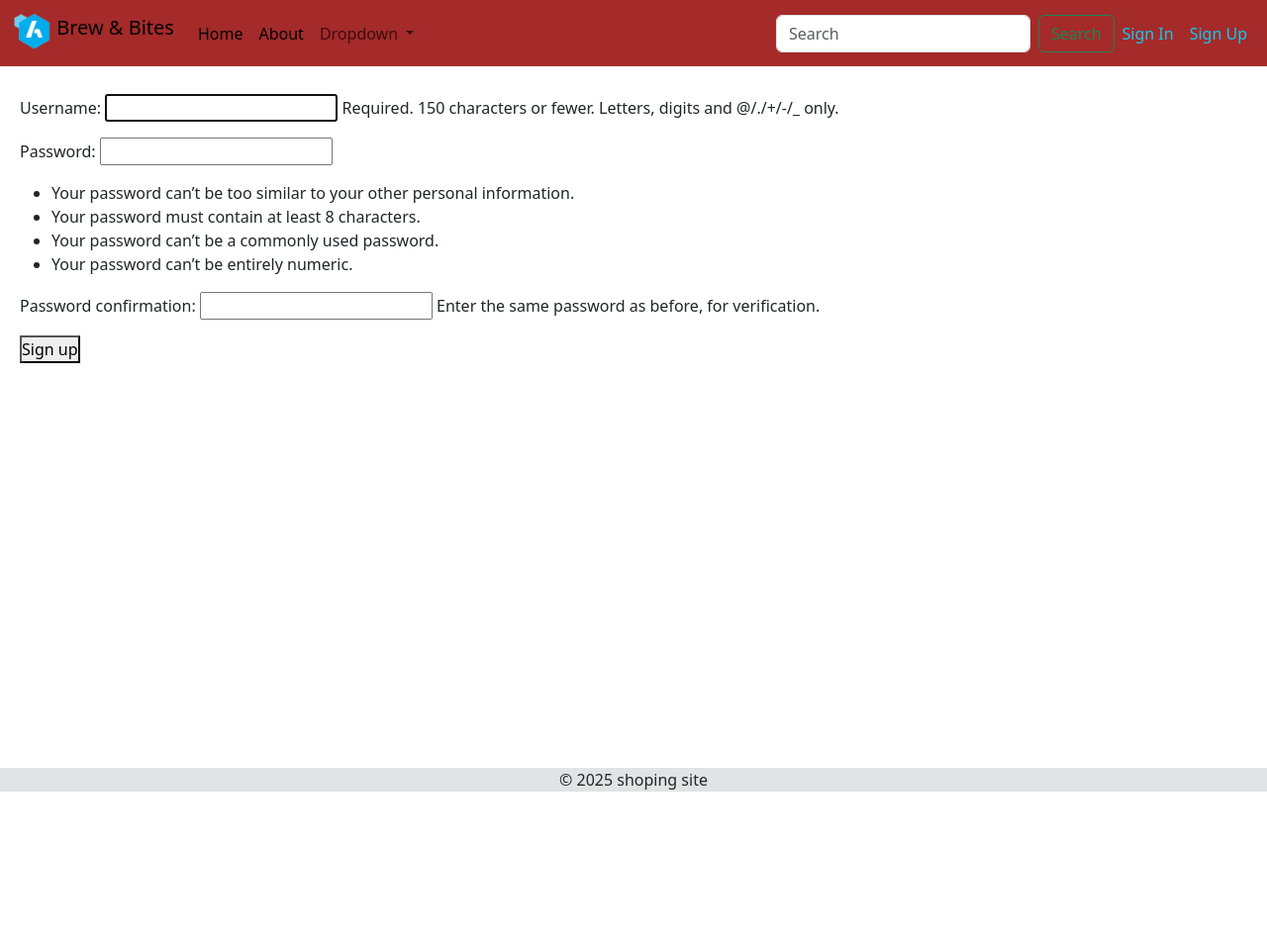
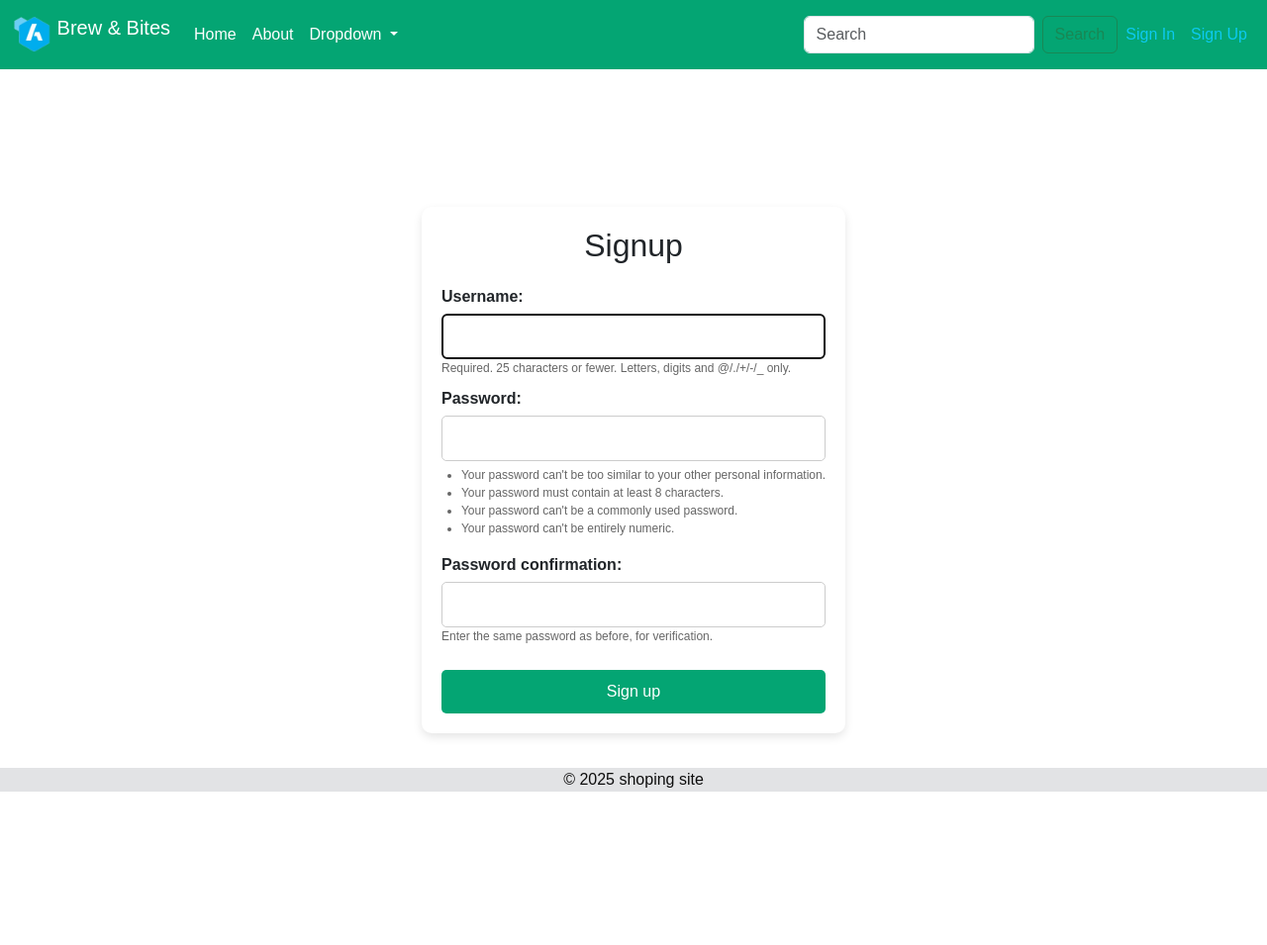
Before and after one commit to malayankumar/Django_Coffee_Shop, a Django app: page /auth/register/ in a window 1280 px wide. Shown: the whole page at 99% size. Before the commit the page ends 800 px from the top, so only its background shows below. Run offline with Django 5.2, Linux system fonts and the light colour scheme.

Commit message:
style changes

```diff
--- a/coffee_shop/authentication/templates/register.html
+++ b/coffee_shop/authentication/templates/register.html
@@ -1,12 +1,99 @@
-{%extends 'base.html'%}
-{%load static%}
-{% block title %}
-Signup
+{% extends 'base.html' %}
+{% load static %}
+
+{% block title %}Signup{% endblock %}
+
+{% block content %}
+<div class="signup-container">
+    <div class="signup-box">
+        <h2>Signup</h2>
+        <form method="post">
+            {% csrf_token %}
+            <label for="id_username">Username:</label>
+            {{ form.username }}
+            <span class="input-hint">Required. 25 characters or fewer. Letters, digits and @/./+/-/_ only.</span>
+
+            <label for="id_password1">Password:</label>
+            {{ form.password1 }}
+            <ul class="password-rules">
+                <li>Your password can't be too similar to your other personal information.</li>
+                <li>Your password must contain at least 8 characters.</li>
+                <li>Your password can't be a commonly used password.</li>
+                <li>Your password can't be entirely numeric.</li>
+            </ul>
+
+            <label for="id_password2">Password confirmation:</label>
+            {{ form.password2 }}
+            <span class="input-hint">Enter the same password as before, for verification.</span>
+
+            <button type="submit" class="signup-button">Sign up</button>
+        </form>
+    </div>
+</div>
+
+<style>
+    body {
+        display: flex;
+        justify-content: center;
+        align-items: center;
+        height: 100vh;
+        background: linear-gradient(to right, #ffffff, #ffffff);
+        font-family: Arial, sans-serif;
+    }
+    .signup-container {
+        display: flex;
+        justify-content: center;
+        align-items: center;
+        height: 100vh;
+    }
+    .signup-box {
+        background: white;
+        padding: 20px;
+        border-radius: 10px;
+        text-align: left;
+        box-shadow: 0px 4px 10px rgba(0, 0, 0, 0.1);
+    }
+    .signup-box h2 {
+        text-align: center;
+        margin-bottom: 20px;
+    }
+    .signup-box label {
+        display: block;
+        font-weight: bold;
+        margin-top: 10px;
+    }
+    .signup-box input {
+        width: 100%;
+        padding: 10px;
+        margin-top: 5px;
+        border: 1px solid #ccc;
+        border-radius: 5px;
+    }
+    .input-hint {
+        font-size: 12px;
+        color: #666;
+        display: block;
+        margin-bottom: 10px;
+    }
+    .password-rules {
+        font-size: 12px;
+        color: #666;
+        margin-top: 5px;
+        padding-left: 20px;
+    }
+    .signup-button {
+        width: 100%;
+        padding: 10px;
+        margin-top: 15px;
+        background: rgb(4, 165, 115);
+        color: white;
+        border: none;
+        border-radius: 5px;
+        cursor: pointer;
+        font-size: 16px;
+    }
+    .signup-button:hover {
+        background: rgb(4, 165, 115);
+    }
+</style>
 {% endblock %}
-{% block content %}
-<form method="post">
-    {% csrf_token %}
-    {{form.as_p}}
-    <button type="submit">Sign up</button>
-</form>
-{% endblock %}
--- a/coffee_shop/mainapp/templates/base.html
+++ b/coffee_shop/mainapp/templates/base.html
@@ -15,12 +15,12 @@
 
 <body>
     <header class="position-fixed top-0 start-0 end-0">
-        <nav class="navbar navbar-expand-lg " style="background-color: brown" >
+        <nav class="navbar navbar-expand-lg " style="background-color: rgb(4, 165, 115) " >
             <div class="container-fluid">
 
-                <a class="navbar-brand" href="{% url 'home'%}">
+                <a class="navbar-brand" style="color:white;" href="{% url 'home'%}">
                     <img src="{% static 'image\logo_wobg.png' %}" alt="Logo" width="40" height="40"
-                        class="d-inline-block align-text-top">
+                        class="d-inline-block align-text-top" >
                         Brew & Bites
                 </a>
                 <button class="navbar-toggler" type="button" data-bs-toggle="collapse"
@@ -31,14 +31,14 @@
                 <div class="collapse navbar-collapse" id="navbarSupportedContent">
                     <ul class="navbar-nav me-auto mb-2 mb-lg-0">
                         <li class="nav-item">
-                            <a class="nav-link {% if current_page == 'home' %}border disabled{% else %}active{% endif %}" aria-current="page" href="{% url 'home'%}">Home</a>
+                            <a class="nav-link {% if current_page == 'home' %}border disabled{% else %}active{% endif %}" aria-current="page" href="{% url 'home'%}" style="color:white;">Home</a>
                         </li>
                         <li class="nav-item">
-                            <a class="nav-link {% if current_page == 'about' %}border disabled{% else %}active{% endif %}" href="{% url 'aboutpage'%}">About</a>
+                            <a class="nav-link {% if current_page == 'about' %}border disabled{% else %}active{% endif %}" href="{% url 'aboutpage'%}" style="color:white;">About</a>
                         </li>
                         <li class="nav-item dropdown">
                             <a class="nav-link dropdown-toggle" href="#" role="button" data-bs-toggle="dropdown"
-                                aria-expanded="false">
+                                aria-expanded="false" style="color:white;">
                                 Dropdown
                             </a>
                             <ul class="dropdown-menu">
@@ -53,11 +53,11 @@
                         {% if user.is_authenticated %}
                             {% if user.is_staff %}
                             <li class="nav-item">
-                                <a class="nav-link" aria-current="page" href="{% url 'addproduct'%}">Add Product</a>
+                                <a class="nav-link" aria-current="page" href="{% url 'addproduct'%}" style="color:white;">Add Product</a>
                             </li>
                             {% else %}
                             <li class="nav-item">
-                                <a class="nav-link" aria-current="page" href="{% url 'view_cart' %}">My cart</a>
+                                <a class="nav-link" aria-current="page" href="{% url 'view_cart' %}" style="color:white;">My cart</a>
                             </li>
                         {% endif %}
                         {% endif %}
@@ -71,15 +71,15 @@
                         <li class="nav-item">
                             <form action="{% url 'logout' %}" method="post">
                                 {% csrf_token %}
-                                <button class="nav-link">Logout</button>
+                                <button class="nav-link" style="color:white;">Logout</button>
                             </form>
                         </li>
                         {% else %}
                         <li class="nav-item">
-                            <a class="nav-link text-info" aria-current="page" href="{% url 'signin' %}">Sign In</a>
+                            <a class="nav-link text-info" aria-current="page" href="{% url 'signin' %}" style="color:white; text-decoration: none;">Sign In</a>
                         </li>
                         <li class="nav-item">
-                            <a class="nav-link text-info" aria-current="page" href="{% url 'signup' %}">Sign Up</a>
+                            <a class="nav-link text-info" aria-current="page" href="{% url 'signup' %}" style="color:white;text-decoration: none;">Sign Up</a>
                         </li>
                         {% endif %}
                     </ul>
--- a/coffee_shop/static/css/style.css
+++ b/coffee_shop/static/css/style.css
@@ -83,7 +83,7 @@ body {
                 }
 
                 div.card:hover {
-                    background-color: #eb64119d;
+                    /* background-color: rgba(30, 213, 155, 0.416); */
                     box-shadow: 1px 2px 5px 2px black;
                     transform: scale(1.10);
                     transition-duration: 0.5s;
@@ -111,11 +111,12 @@ body {
     }
 }
 
-.slide_bar{
+.slide_bar {
     #productCarousel {
         width: 100%;
         height: 600px;
-        margin: auto; /* Center the carousel */
+        margin: auto;
+        /* Center the carousel */
     }
 
     #productCarousel .carousel-inner {
@@ -124,9 +125,12 @@ body {
     }
 
     #productCarousel .carousel-item img {
-        width: 100%; /* Ensure image fills the width */
-        height: 600px; /* Ensure image fills the height */
-        object-fit:fill; /* Crop image to fit */
+        width: 100%;
+        /* Ensure image fills the width */
+        height: 600px;
+        /* Ensure image fills the height */
+        object-fit: fill;
+        /* Crop image to fit */
     }
 }
 
@@ -146,7 +150,7 @@ footer {
     left: 0;
     bottom: 0;
     width: 100%;
-    background-color: #f8f9fa;
-    color: #212529;
+    background-color: #ffffff;
+    color: #0e0e0e;
     text-align: center;
 }
```
Also changed, not shown: coffee_shop/authentication/templates/login.html (+5 -5 lines).
